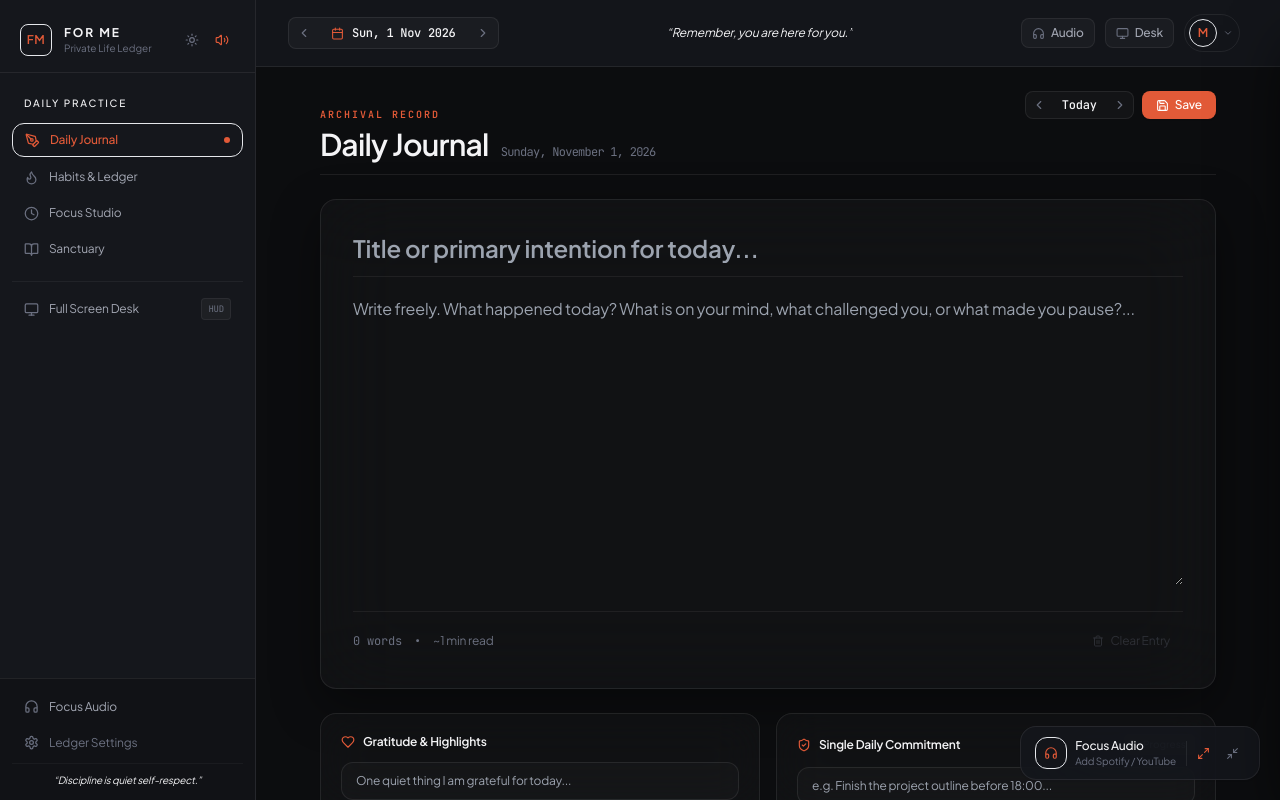
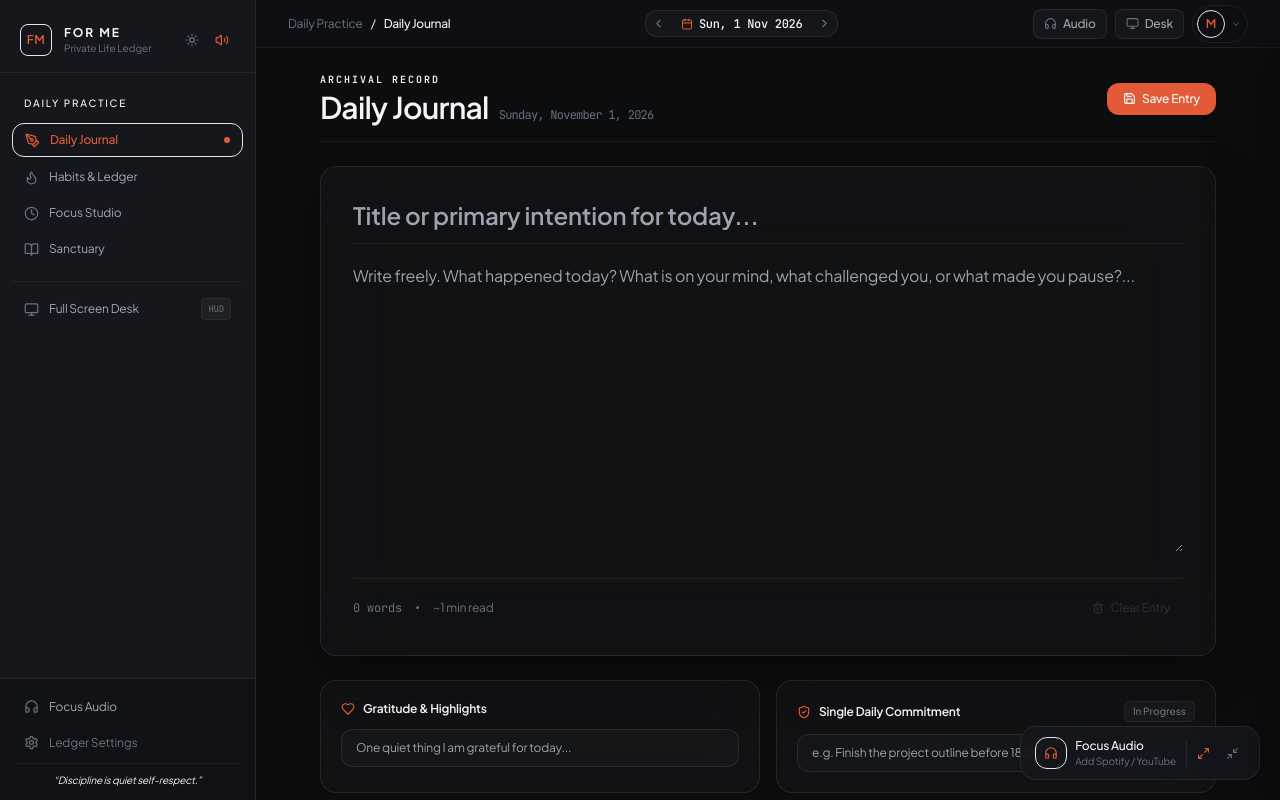
Before and after one commit to azanabdullah2752012-ui/for-me, a React (Vite) app: page / in a window 1280 px wide. Built offline with nearby package versions, Linux system fonts and the light colour scheme.

Commit message:
refactor(header): clean linear-grade command bar, remove floating quote and duplicate date controls

```diff
--- a/src/components/layout/Header.tsx
+++ b/src/components/layout/Header.tsx
@@ -93,33 +93,62 @@ export const Header: React.FC<HeaderProps> = ({
     setSelectedDate(todayKey);
   };
 
+  const VIEW_META: Record<NavView, { category: string; title: string }> = {
+    dashboard: { category: 'Ledger', title: 'Life Dashboard' },
+    'daily-tracker': { category: 'Daily Practice', title: 'Daily Journal' },
+    habits: { category: 'Daily Practice', title: 'Habits & Ledger' },
+    promises: { category: 'Commitments', title: 'Promises & Vows' },
+    health: { category: 'Vitality', title: 'Living Biometrics' },
+    reflections: { category: 'Reflections', title: 'Deep Reflections' },
+    goals: { category: 'Ambition', title: 'Long-term Horizons' },
+    studies: { category: 'Focus', title: 'Deep Study Studio' },
+    analytics: { category: 'Insights', title: 'Life Analytics' },
+    'weekly-audit': { category: 'Reviews', title: 'Weekly Audit' },
+    'monthly-review': { category: 'Reviews', title: 'Monthly Review' },
+    'life-audit': { category: 'Dimension', title: 'Life Audit' },
+    manifesto: { category: 'Foundations', title: 'Manifesto' },
+    settings: { category: 'Preferences', title: 'Settings' },
+    wallpaper: { category: 'Desk', title: 'Full Screen Desk' },
+  };
+
+  const currentMeta = VIEW_META[currentView] || { category: 'Ledger', title: 'Workspace' };
+
   return (
-    <header className="sticky top-0 z-30 bg-cosmic-surface/90 border-b border-white/[0.07] px-6 md:px-8 py-3.5 flex items-center justify-between text-paper-ink transition-colors duration-200">
-      {/* Left: Mobile Menu Toggle & Today Indicator */}
+    <header className="sticky top-0 z-30 bg-[#0E1015]/95 backdrop-blur-xl border-b border-white/[0.06] px-5 md:px-8 h-12 flex items-center justify-between text-paper-ink select-none transition-colors duration-200">
+      {/* Left: View Breadcrumb Identity */}
       <div className="flex items-center gap-3">
         <button
           onClick={onOpenMobileNav}
-          className="md:hidden p-2 text-paper-secondary hover:text-paper-ink hover:bg-white/[0.06] rounded-lg transition-colors"
+          className="md:hidden p-1.5 text-paper-secondary hover:text-paper-ink hover:bg-white/[0.06] rounded-lg transition-colors focus:outline-none focus:ring-1 focus:ring-accent"
           aria-label="Open Navigation Menu"
         >
-          <Menu size={18} />
+          <Menu size={16} />
         </button>
 
-        {/* Archival Date Selector Stamp */}
-        <div className="flex items-center bg-white/[0.03] border border-white/[0.08] rounded-lg text-xs">
+        <div className="flex items-center gap-2 text-xs font-sans">
+          <span className="text-paper-muted hidden sm:inline">{currentMeta.category}</span>
+          <span className="text-paper-muted/30 hidden sm:inline">/</span>
+          <span className="text-paper-ink font-medium tracking-tight">{currentMeta.title}</span>
+        </div>
+      </div>
+
+      {/* Center: Global Unified Date Navigator */}
+      <div className="flex items-center gap-2">
+        <div className="flex items-center bg-white/[0.03] hover:bg-white/[0.05] border border-white/[0.08] rounded-xl text-xs transition-colors shadow-sm">
           <button
             onClick={handlePrevDay}
-            className="p-2 text-paper-muted hover:text-paper-ink hover:bg-white/[0.05] rounded-l-lg transition-colors"
+            className="p-1.5 text-paper-muted hover:text-paper-ink rounded-l-xl transition-colors focus:outline-none focus:ring-1 focus:ring-accent"
             title="Previous Day"
           >
-            <ChevronLeft size={14} />
+            <ChevronLeft size={13} />
           </button>
 
           <button
             onClick={() => dateInputRef.current?.showPicker?.() || dateInputRef.current?.focus()}
-            className="relative px-3 py-1.5 flex items-center gap-2 hover:bg-white/[0.05] transition-colors font-sans text-paper-ink"
+            className="relative px-2.5 py-1 flex items-center gap-1.5 font-sans text-paper-ink focus:outline-none focus:ring-1 focus:ring-accent"
+            title="Click to jump to date"
           >
-            <CalendarIcon size={13} className="text-accent" />
+            <CalendarIcon size={12} className="text-accent" />
             <span className="font-mono font-medium text-xs tracking-tight">{formattedDate}</span>
             <input
               ref={dateInputRef}
@@ -138,33 +167,27 @@ export const Header: React.FC<HeaderProps> = ({
 
           <button
             onClick={handleNextDay}
-            className="p-2 text-paper-muted hover:text-paper-ink hover:bg-white/[0.05] rounded-r-lg transition-colors"
+            className="p-1.5 text-paper-muted hover:text-paper-ink rounded-r-xl transition-colors focus:outline-none focus:ring-1 focus:ring-accent"
             title="Next Day"
           >
-            <ChevronRight size={14} />
+            <ChevronRight size={13} />
           </button>
         </div>
 
         {!isToday && (
           <button
             onClick={handleGoToday}
-            className="hidden sm:inline-flex items-center gap-1.5 px-2.5 py-1 text-xs font-sans text-accent bg-accent/10 hover:bg-accent/20 border border-accent/25 rounded-md transition-colors"
+            className="hidden sm:inline-flex items-center gap-1 px-2 py-1 text-xs font-sans text-accent bg-accent/10 hover:bg-accent/20 border border-accent/25 rounded-lg transition-colors focus:outline-none focus:ring-1 focus:ring-accent"
+            title="Jump to Today"
           >
-            <RotateCcw size={11} />
+            <RotateCcw size={10} />
             <span>Today</span>
           </button>
         )}
       </div>
 
-      {/* Center: Quiet Editorial Reminder */}
-      <div className="hidden xl:block text-center max-w-xs xl:max-w-sm px-4 truncate">
-        <p className="text-xs font-sans text-paper-muted/80 italic truncate">
-          &ldquo;{settings.personalReminder || 'Remember, you are here for you.'}&rdquo;
-        </p>
-      </div>
-
       {/* Right: Quick Entry & User Actions */}
-      <div className="flex items-center gap-2 md:gap-2.5 pr-1 md:pr-2">
+      <div className="flex items-center gap-1.5 md:gap-2">
         {studyTimer.isRunning && (
           <button
             onClick={() => {
--- a/src/views/DailyTrackerView.tsx
+++ b/src/views/DailyTrackerView.tsx
@@ -148,13 +148,13 @@ export const DailyTrackerView: React.FC = () => {
 
   return (
     <div className="space-y-6 max-w-4xl mx-auto pb-16">
-      {/* 1. EDITORIAL DATE HEADER & ACTIONS */}
-      <div className="flex flex-col sm:flex-row sm:items-baseline justify-between gap-4 pb-3 border-b border-white/[0.08]">
+      {/* 1. EDITORIAL DOCUMENT MASTHEAD */}
+      <div className="flex items-center justify-between pb-4 border-b border-white/[0.06]">
         <div>
-          <span className="text-[10px] uppercase font-mono tracking-[0.2em] text-accent font-semibold block mb-1">
+          <span className="text-[10px] uppercase font-mono tracking-[0.2em] text-accent/90 font-semibold block mb-0.5">
             Archival Record
           </span>
-          <h1 className="text-2xl md:text-3xl font-heading font-semibold text-paper-ink tracking-tight flex items-baseline gap-3">
+          <h1 className="text-2xl md:text-3xl font-heading font-semibold text-paper-ink tracking-tight flex items-baseline gap-2.5">
             <span>Daily Journal</span>
             <span className="text-xs font-mono font-normal text-paper-muted">
               {formattedFullDate}
@@ -162,49 +162,16 @@ export const DailyTrackerView: React.FC = () => {
           </h1>
         </div>
 
-        {/* Date Navigator Controls */}
-        <div className="flex items-center gap-2">
-          <div className="flex items-center bg-white/[0.03] border border-white/[0.08] rounded-lg text-xs">
-            <button
-              type="button"
-              onClick={handlePrevDay}
-              className="p-1.5 text-paper-muted hover:text-paper-ink rounded-l-lg transition-colors"
-              title="Previous Day"
-            >
-              <ChevronLeft size={14} />
-            </button>
-            <span className="px-2.5 py-1 font-mono font-medium text-xs text-paper-ink">
-              {isToday ? 'Today' : dateObj.toLocaleDateString('en-US', { month: 'short', day: 'numeric' })}
-            </span>
-            <button
-              type="button"
-              onClick={handleNextDay}
-              className="p-1.5 text-paper-muted hover:text-paper-ink rounded-r-lg transition-colors"
-              title="Next Day"
-            >
-              <ChevronRight size={14} />
-            </button>
-          </div>
-
-          {!isToday && (
-            <button
-              type="button"
-              onClick={() => setSelectedDate(todayKey)}
-              className="inline-flex items-center gap-1 px-2.5 py-1 text-xs font-sans text-accent bg-accent/10 border border-accent/25 rounded-lg hover:bg-accent/20 transition-colors"
-            >
-              <RotateCcw size={11} />
-              <span>Today</span>
-            </button>
-          )}
-
+        {/* Action Button: Save Entry */}
+        <div className="flex items-center gap-3">
           <button
             type="button"
             onClick={handleSaveAll}
-            className="inline-flex items-center gap-1.5 px-3.5 py-1.5 rounded-lg text-xs font-sans font-medium text-white bg-accent hover:bg-accent-hover transition-all shadow-sm"
+            className="inline-flex items-center gap-1.5 px-4 py-2 rounded-xl text-xs font-sans font-medium text-white bg-accent hover:bg-accent-hover transition-all shadow-sm focus:outline-none focus:ring-1 focus:ring-accent"
             title="Save Entry (Cmd+S)"
           >
             {saveStatus === 'saved' ? <Check size={13} className="text-emerald-200" /> : <Save size={13} />}
-            <span>{saveStatus === 'saved' ? 'Saved' : 'Save'}</span>
+            <span>{saveStatus === 'saved' ? 'Saved' : 'Save Entry'}</span>
           </button>
         </div>
       </div>
```
